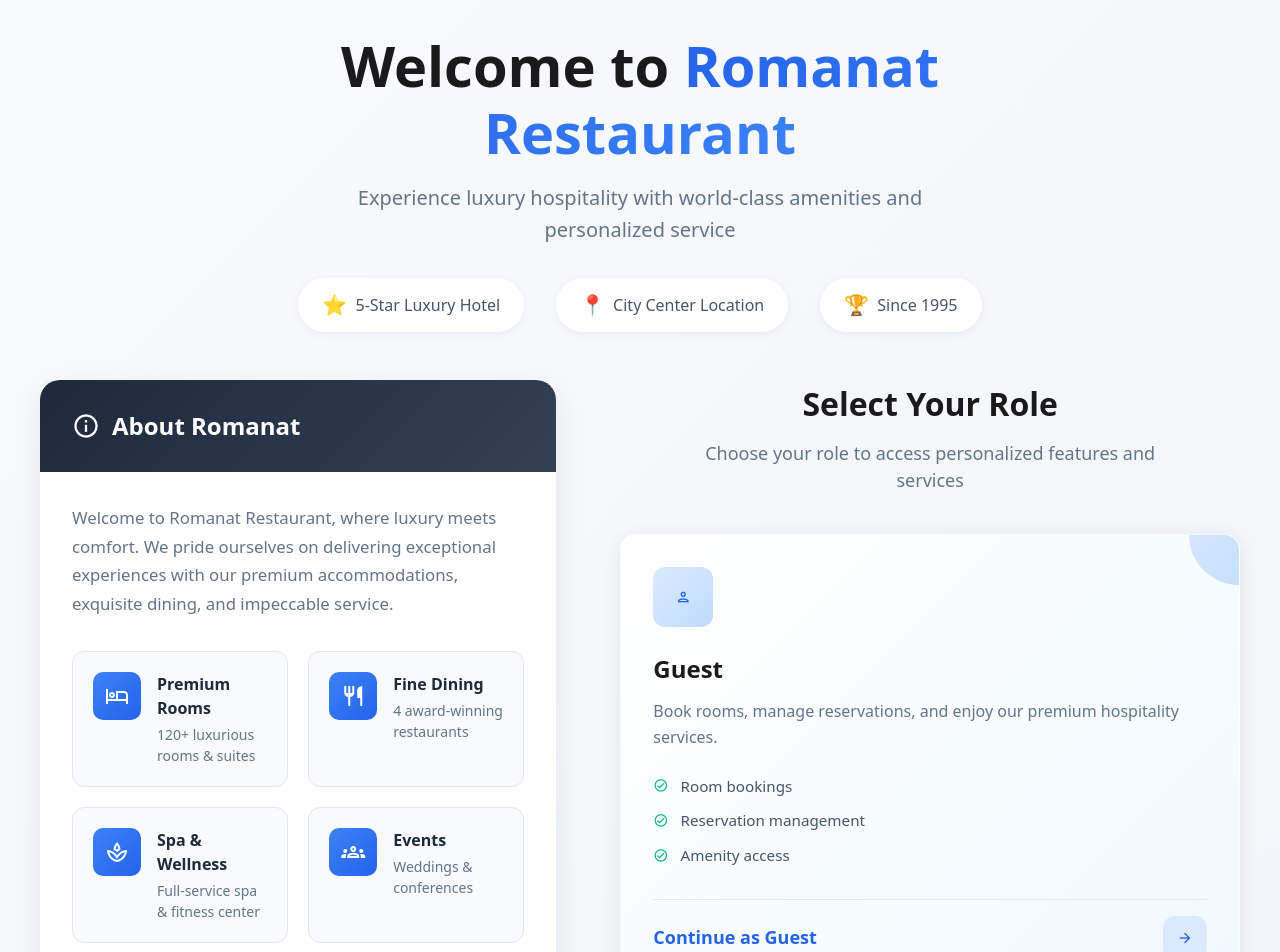
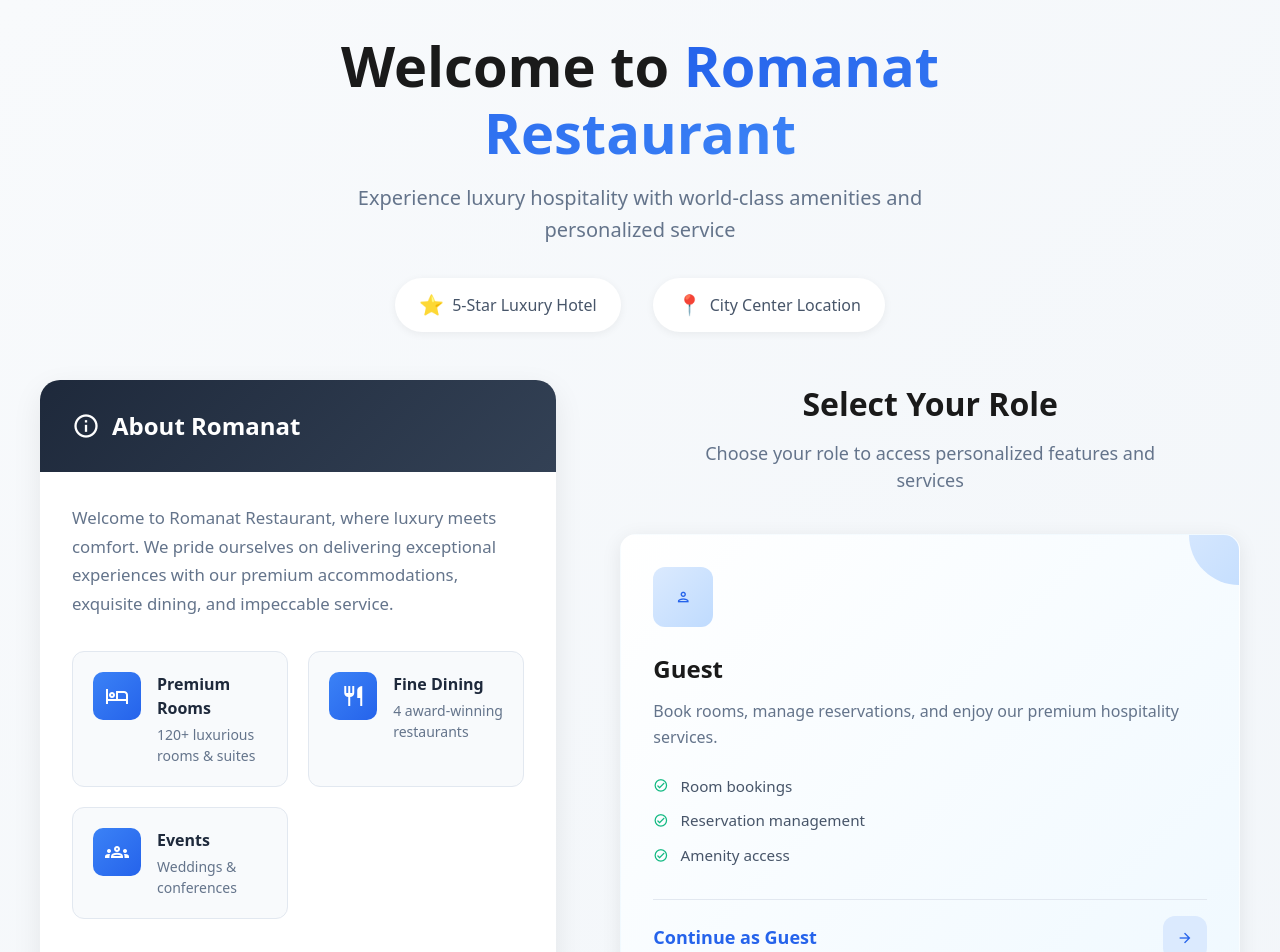
Before and after one commit to johmik1997/romanat-restaurant, a Vue app in the folder frontend/romanat-frontend/: page / in a window 1280 px wide. Shown: the top 952 px of the page. Built offline with nearby package versions, Linux system fonts and the light colour scheme.

Commit message:
add room type

```diff
--- a/frontend/romanat-frontend/src/pages/UserManagment.vue
+++ b/frontend/romanat-frontend/src/pages/UserManagment.vue
@@ -493,40 +493,41 @@ export default {
 
   async loadUsers() {
   try {
-        // Build query params for backend
     const params = {
       page: this.currentPage,
       page_size: this.itemsPerPage
     }
 
-        // Add search query if exists
     if (this.searchQuery.trim()) {
       params.search = this.searchQuery.trim()
     }
 
-        // Add role filter if not 'all'
     if (this.filters.role !== 'all') {
       params.role = this.filters.role
     }
 
-        // Add status filter if not 'all'
     if (this.filters.status !== 'all') {
       params.status = this.filters.status
     }
 
-        // Call API with params
     const response = await getUsers(params)
 
-        // Update data
-        this.users = response.results || response.result || []
+    // ✅ HANDLE BOTH PAGINATED & NON-PAGINATED
+    if (Array.isArray(response)) {
+      this.users = response
+      this.totalCount = response.length
+    } else {
+      this.users = response.results || []
       this.totalCount = response.count || 0
+    }
 
   } catch (error) {
     console.error('Error loading users:', error)
     this.users = []
     this.totalCount = 0
   }
-    },
+}
+,
 
     formatRole(role) {
       const roleMap = {
--- a/frontend/romanat-frontend/src/pages/UserTypeSelection.vue
+++ b/frontend/romanat-frontend/src/pages/UserTypeSelection.vue
@@ -20,10 +20,7 @@
               <span class="brief-icon">📍</span>
               <span class="brief-text">City Center Location</span>
             </div>
-            <div class="brief-item">
-              <span class="brief-icon">🏆</span>
-              <span class="brief-text">Since 1995</span>
-            </div>
+
           </div>
         </div>
       </div>
@@ -66,15 +63,7 @@
                   </div>
                 </div>
 
-                <div class="feature-card">
-                  <div class="feature-icon-wrapper">
-                    <span class="material-icons-outlined">spa</span>
-                  </div>
-                  <div class="feature-content">
-                    <h4 class="feature-title">Spa & Wellness</h4>
-                    <p class="feature-description">Full-service spa & fitness center</p>
-                  </div>
-                </div>
+
 
                 <div class="feature-card">
                   <div class="feature-icon-wrapper">
```
Also changed, not shown: 1 other file (tests, documents, lock files or other folders). Lines whose indentation alone changed are shown as unchanged.
